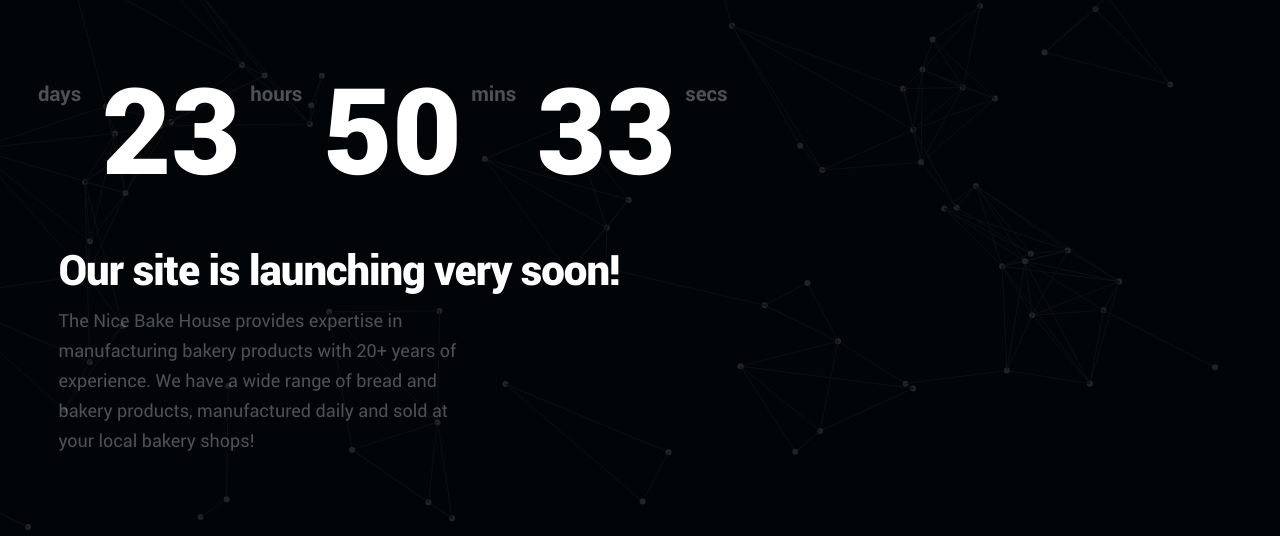
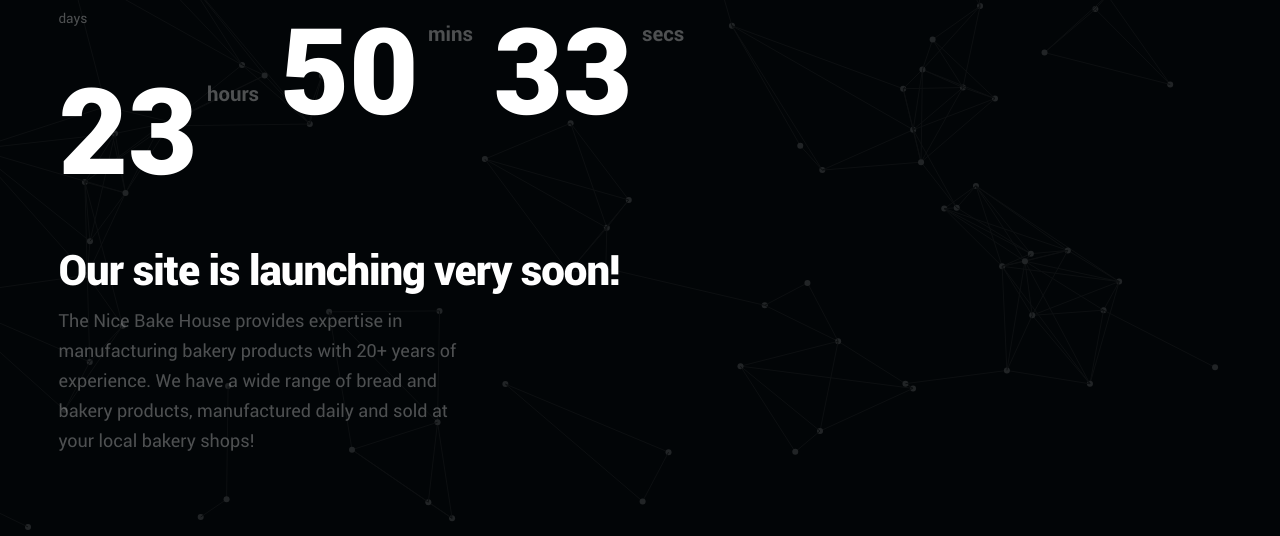
Before and after one commit to harshaggarwal8/thenicebakehouse, a plain HTML site: page index.html in a window 1280 px wide. Shown: the part 165-701 px from the top of the page. Drawn offline with Linux system fonts and the light colour scheme; animation ran at ten frames a second.

Commit message:
Update index.html

```diff
--- a/index.html
+++ b/index.html
@@ -69,7 +69,7 @@
 		   		<div class="col-twelve">
 		   			<div id="counter">
 		   				<div class="half">
-		   					<span id = "days"> <sup>days</sup></span>
+		   					<p id = "days"> <sup>days</sup></p>
 		 						<span>23 <sup>hours</sup></span>
 		   				</div>
 							<div class="half">
```
